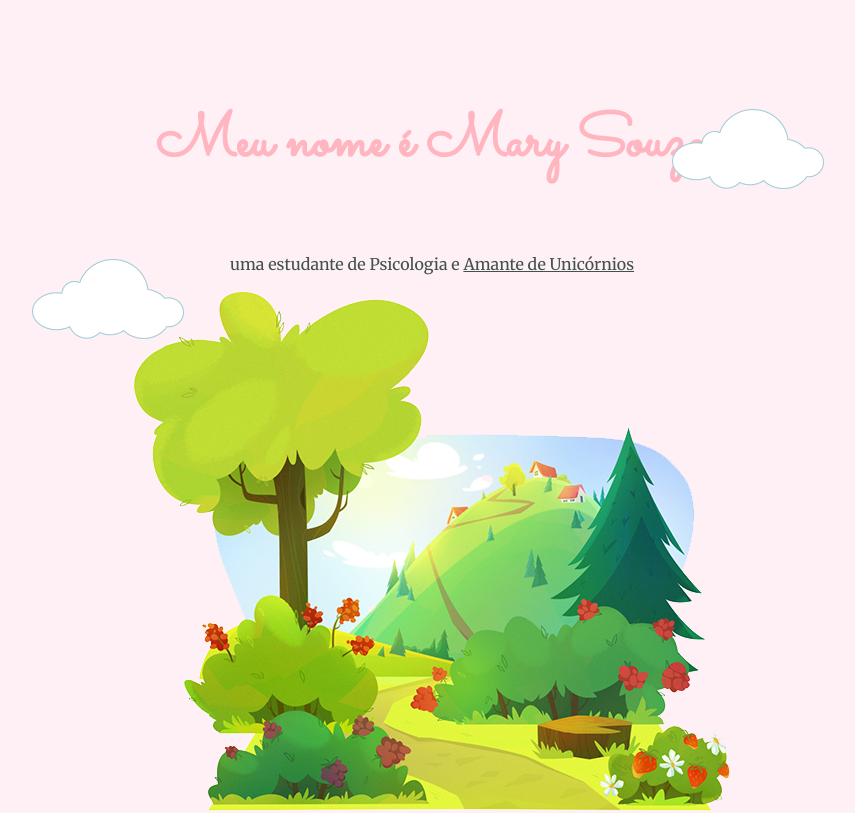
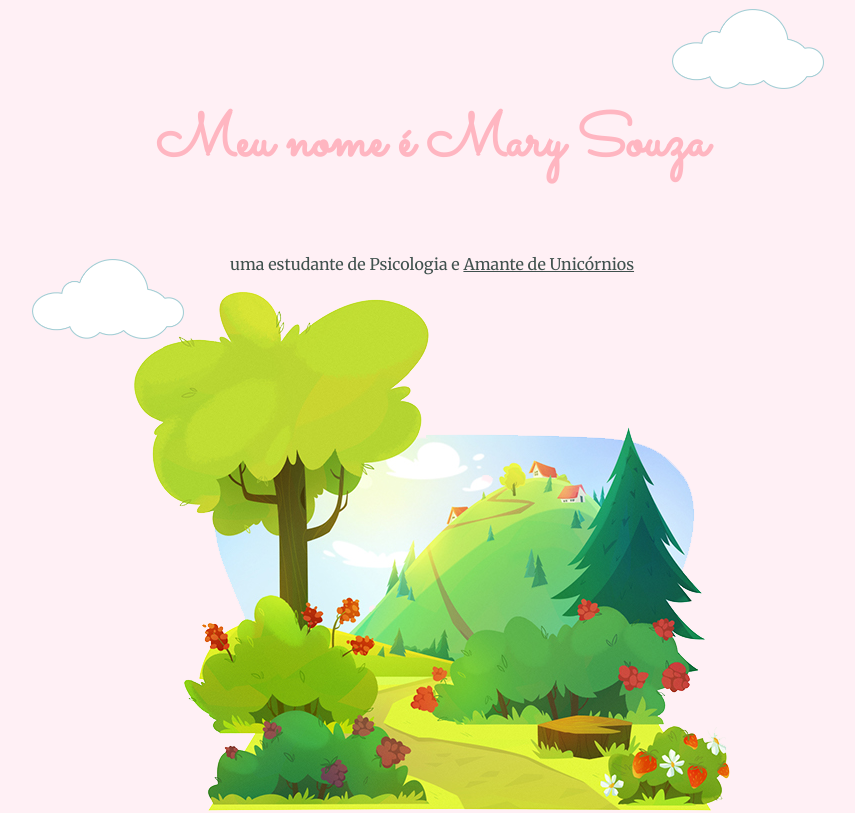
Before and after one commit to misael-mateus/websitemary, a plain HTML site: page index.html in a window 1280 px wide. Shown: the top 813 px of the page, without its empty margins (208-1063 px from the left). Drawn offline with Linux system fonts and the light colour scheme.

Commit message:
Update style.css

```diff
--- a/css/style.css
+++ b/css/style.css
@@ -115,7 +115,7 @@ a:hover { /*quando passa o mouse em cima do elemento a, ele muda a cor */
 }
 
 .top-cloud-img {
-  margin: -300px 0px 0px 240px;
+  margin: -400px 0px 0px 240px;
   display: block;
 }
 
```
